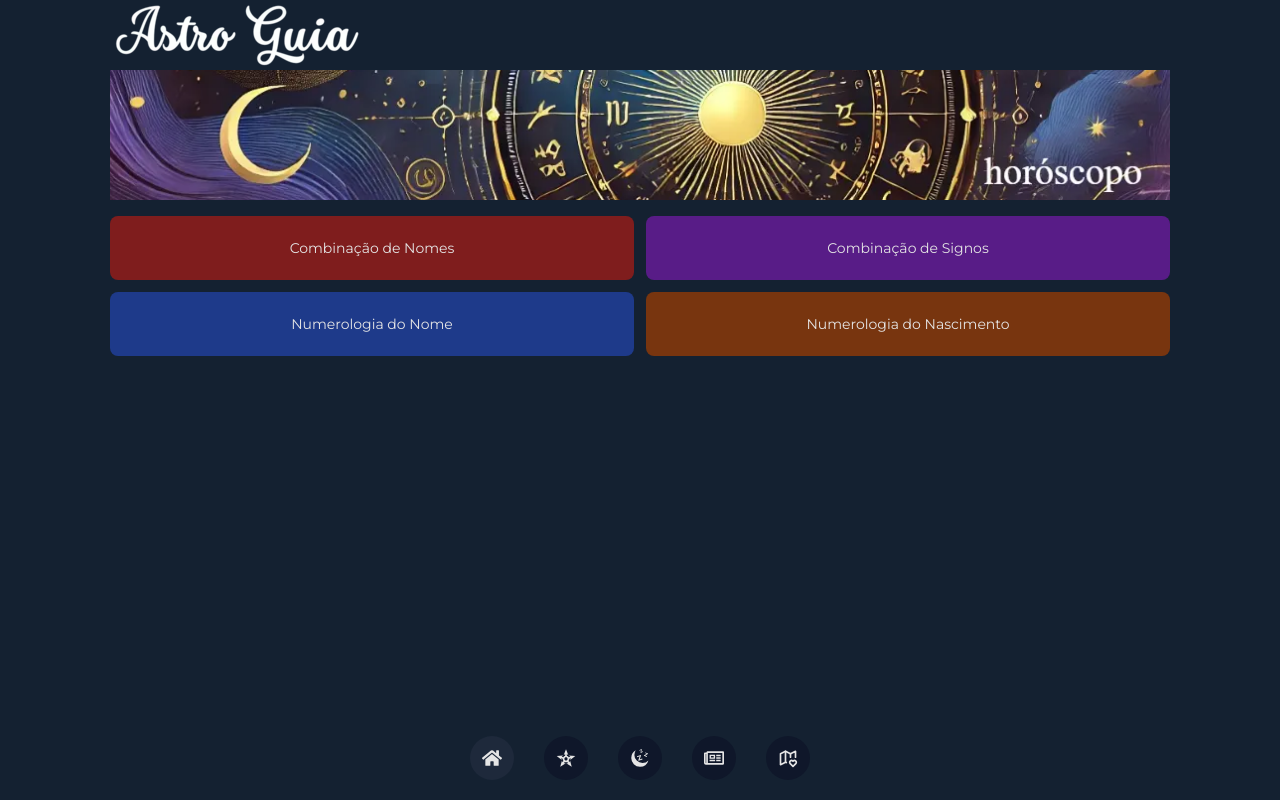
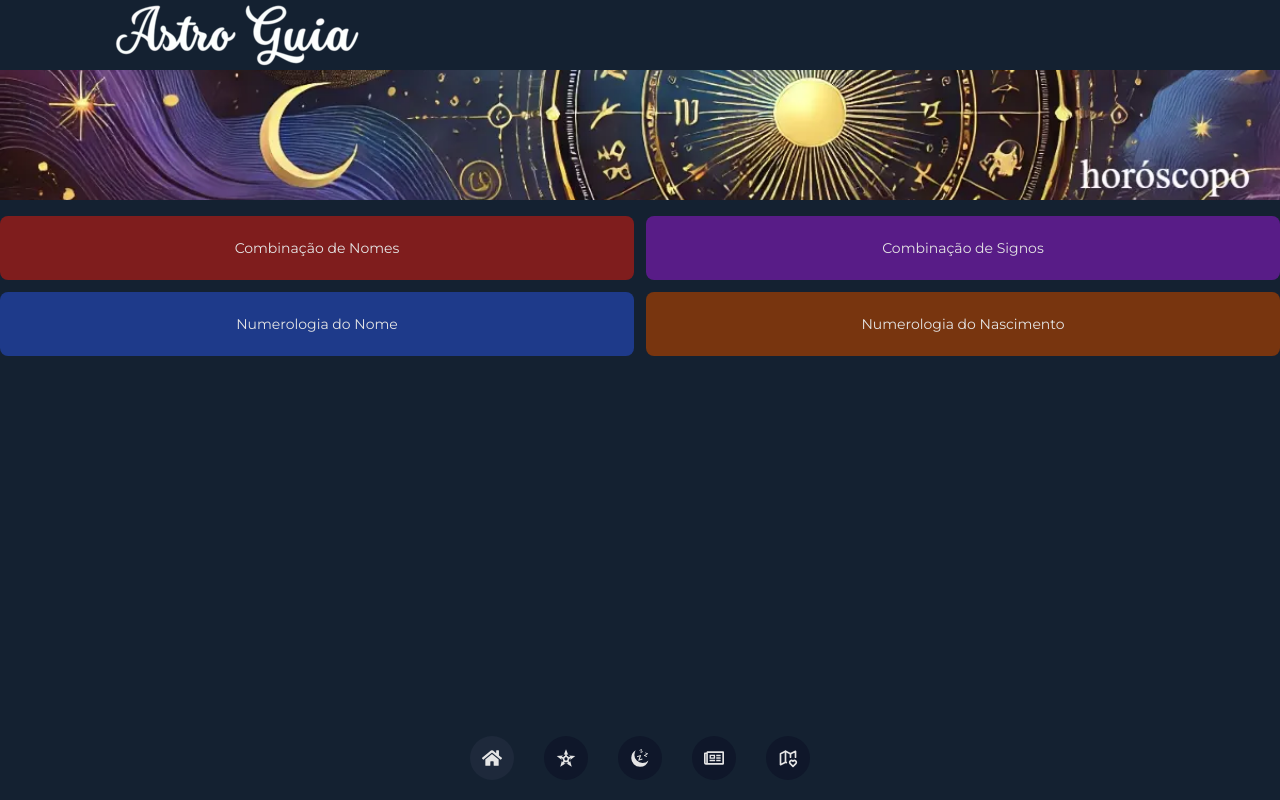
Before and after one commit to alvescleiton/astro-guia-site, a Next.js app: page / in a window 1280 px wide. Built offline with nearby package versions, Linux system fonts and the light colour scheme; no server answers.

Commit message:
remove container from container page component

```diff
--- a/components/layout/ContainerPage/ContainerPage.tsx
+++ b/components/layout/ContainerPage/ContainerPage.tsx
@@ -5,7 +5,7 @@ interface ContainerPageProps {
 }
 
 const ContainerPage: React.FC<ContainerPageProps> = ({ children }) => {
-  return <div className="container mx-auto pb-28 pt-14">{children}</div>
+  return <div className="mx-auto pb-28 pt-14">{children}</div>
 }
 
 export default ContainerPage
```
